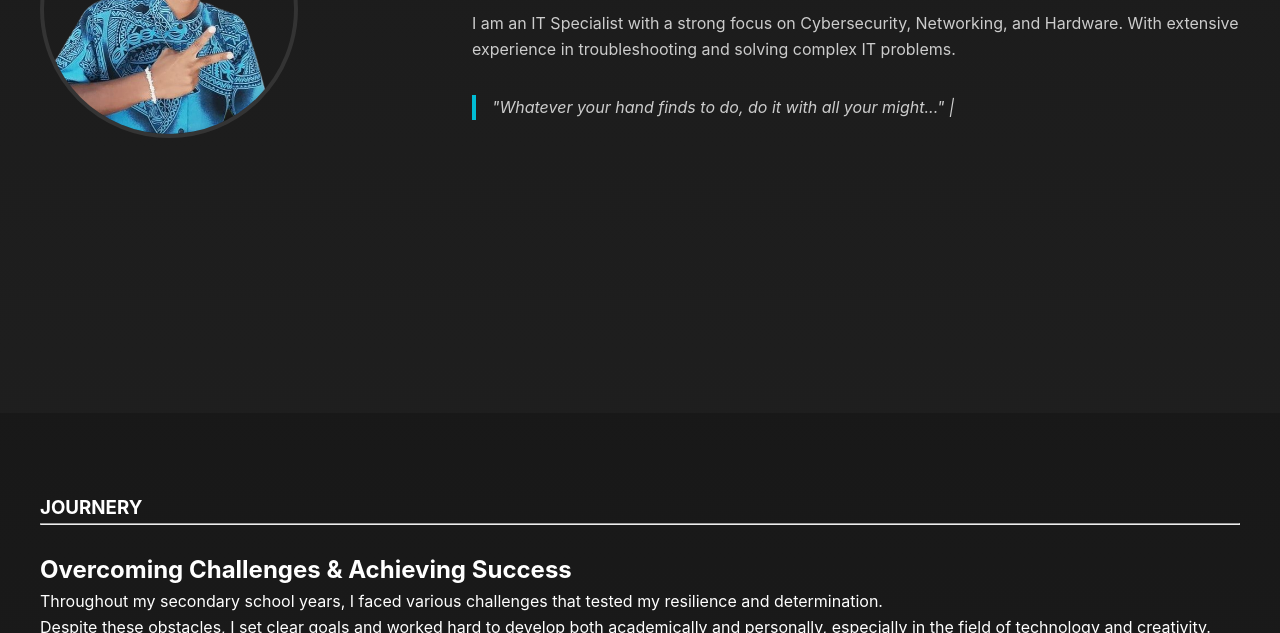
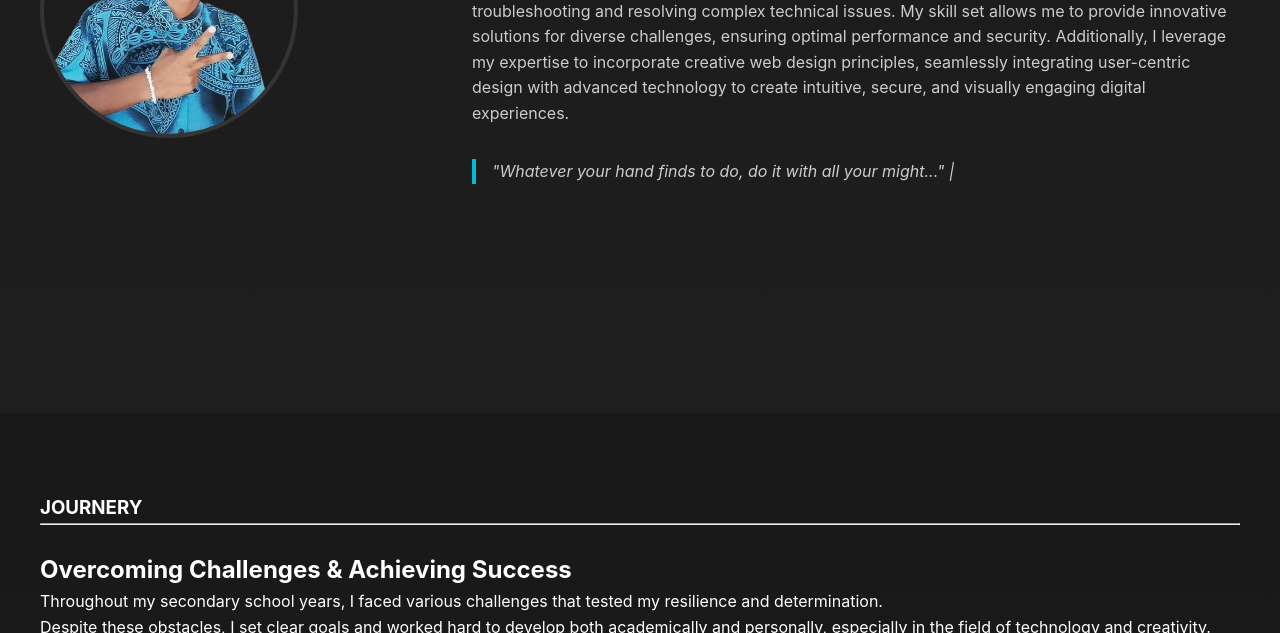
Before and after one commit to hola2005kaikai/Profile, a plain HTML site: page index.html in a window 1280 px wide. Shown: the part 467-1100 px from the top of the page. Drawn offline with nearby package versions, Linux system fonts and the light colour scheme.

Commit message:
Update index.html

```diff
--- a/index.html
+++ b/index.html
@@ -37,8 +37,10 @@
                 </div>
                 <div class="hero-text">
                     <h1>Hello, I'm <span>Kaieata</span></h1>
-                    <p>I am an IT Specialist with a strong focus on Cybersecurity, Networking, and Hardware.
-                        With extensive experience in troubleshooting and solving complex IT problems.</p>
+                    <p>I am an experienced IT Specialist with a specialized focus on Cybersecurity, Networking, and Hardware. I bring a deep understanding of IT systems,
+                        backed by extensive experience in troubleshooting and resolving complex technical issues. My skill set allows me to provide innovative solutions for diverse challenges,
+                        ensuring optimal performance and security. Additionally, I leverage my expertise to incorporate creative web design principles,
+                        seamlessly integrating user-centric design with advanced technology to create intuitive, secure, and visually engaging digital experiences.</p>
                     <blockquote>
                         <span id="typed-quote"></span>
                     </blockquote>
```
